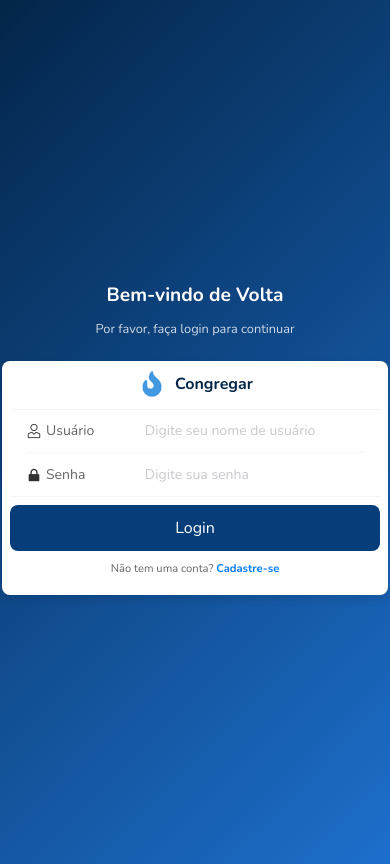
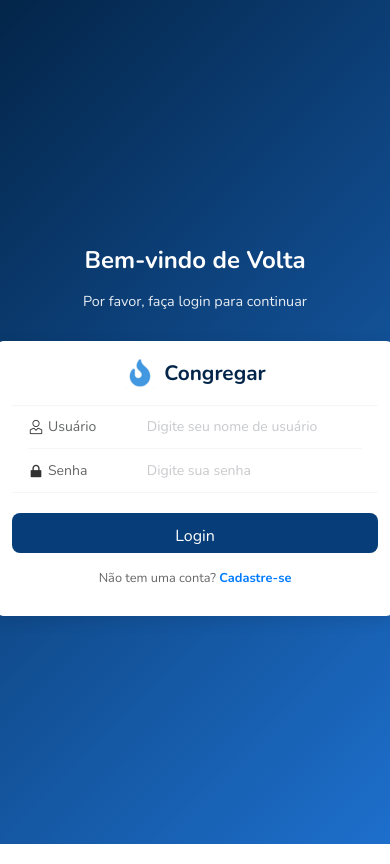
Before and after one commit to LucasNovosado/Congregar2.0, a Vue app: page / in a window 390 px wide. Built offline with nearby package versions, Linux system fonts and the light colour scheme; what parse would draw is missing.

Commit message:
Update LoginPage.vue

```diff
--- a/src/views/LoginPage.vue
+++ b/src/views/LoginPage.vue
@@ -52,31 +52,31 @@ import { login } from '@/services/auth';
 import { ref } from 'vue';
 import { useRouter } from 'vue-router';
 import { useStore } from 'vuex';
-import BotaoPadrao from '@/components/BotaoPadrao.vue'; // Importando o BotaoPadrao
-import { Toast } from 'vant'; // Importando o Toast para exibir mensagens de erro
+import BotaoPadrao from '@/components/BotaoPadrao.vue';
+import { Toast } from 'vant';
 
 export default {
   components: {
-    BotaoPadrao, // Registrando o componente BotaoPadrao
+    BotaoPadrao,
   },
   setup() {
     const username = ref('');
     const password = ref('');
-    const isLoading = ref(false); // Estado para controlar o loading
+    const isLoading = ref(false);
     const router = useRouter();
     const store = useStore();
 
     const onSubmit = async () => {
-      isLoading.value = true; // Inicia a animação de loading
+      isLoading.value = true;
 
       try {
         await login(username.value, password.value);
         store.dispatch('updateUsername', username.value);
         router.push({ name: 'Dashboard' });
       } catch (error) {
-        Toast.fail('Erro ao fazer login. Verifique suas credenciais.'); // Exibe mensagem de erro
+        Toast.fail('Erro ao fazer login. Verifique suas credenciais.');
       } finally {
-        isLoading.value = false; // Para a animação de loading
+        isLoading.value = false;
       }
     };
 
@@ -103,63 +103,67 @@ export default {
   justify-content: center;
   min-height: 100vh;
   background: linear-gradient(135deg, #032549, #1d6fcc);
-  padding: 10px; /* Reduzindo o padding para economizar espaço */
+  padding: 16px;
+  box-sizing: border-box;
 }
 
 .banner {
   text-align: center;
-  margin-bottom: 10px; /* Reduzindo o margin-bottom */
+  margin-bottom: 20px;
+  width: 100%;
+  max-width: 400px;
 }
 
 .logo-container {
   display: flex;
   align-items: center;
   justify-content: center;
-  margin-bottom: 10px; /* Reduzindo o margin-bottom */
+  margin-bottom: 16px;
 }
 
 .logo {
-  width: 40px; /* Reduzindo o tamanho da logo */
+  width: 36px;
   height: auto;
-  margin-right: 8px; /* Reduzindo o espaço entre a logo e o texto */
+  margin-right: 8px;
 }
 
 .app-name {
-  font-size: 1.2rem; /* Reduzindo o tamanho da fonte */
+  font-size: 1.5rem;
   color: #032549;
   margin: 0;
 }
 
 .banner-title {
-  font-size: 1.5rem; /* Reduzindo o tamanho da fonte */
+  font-size: 1.8rem;
   color: white;
-  margin-bottom: 5px; /* Reduzindo o margin-bottom */
+  margin-bottom: 8px;
   font-weight: bold;
 }
 
 .banner-subtitle {
-  font-size: 0.9rem; /* Reduzindo o tamanho da fonte */
-  color: rgba(255, 255, 255, 0.8);
+  font-size: 1rem;
+  color: rgba(255, 255, 255, 0.9);
 }
 
 .form-container {
   width: 100%;
   max-width: 400px;
   background: white;
-  padding: 10px; /* Reduzindo o padding */
-  border-radius: 8px; /* Reduzindo o border-radius */
-  box-shadow: 0 4px 10px rgba(0, 0, 0, 0.1); /* Reduzindo a sombra */
+  padding: 24px;
+  border-radius: 12px;
+  box-shadow: 0 4px 16px rgba(0, 0, 0, 0.1);
 }
 
 .login-button {
-  margin-top: 10px; /* Reduzindo o margin-top */
+  margin-top: 24px;
   width: 100%;
+  height: 44px;
 }
 
 .register-link {
   text-align: center;
-  margin-top: 10px; /* Reduzindo o margin-top */
-  font-size: 0.8rem; /* Reduzindo o tamanho da fonte */
+  margin-top: 16px;
+  font-size: 0.9rem;
   color: #666;
 }
 
@@ -177,34 +181,82 @@ export default {
   color: #007bff;
 }
 
-/* Media Queries para ajustes em telas menores */
+/* Media Queries */
 @media (max-width: 480px) {
+  .login-container {
+    padding: 12px;
+  }
+
+  .banner {
+    margin-bottom: 16px;
+  }
+
   .banner-title {
-    font-size: 1.2rem; /* Ajustando o tamanho da fonte para telas muito pequenas */
+    font-size: 1.5rem;
   }
 
   .banner-subtitle {
-    font-size: 0.8rem; /* Ajustando o tamanho da fonte para telas muito pequenas */
+    font-size: 0.9rem;
+  }
+
+  .form-container {
+    padding: 16px;
+    border-radius: 8px;
   }
 
   .logo {
-    width: 30px; /* Reduzindo ainda mais o tamanho da logo */
+    width: 32px;
   }
 
   .app-name {
-    font-size: 1rem; /* Reduzindo o tamanho da fonte para telas muito pequenas */
+    font-size: 1.3rem;
+  }
+
+  .login-button {
+    margin-top: 20px;
+    height: 40px;
+  }
+
+  .register-link {
+    font-size: 0.8rem;
+  }
+}
+
+/* Additional Media Query for very small devices */
+@media (max-width: 320px) {
+  .login-container {
+    padding: 8px;
+  }
+
+  .banner-title {
+    font-size: 1.3rem;
+  }
+
+  .banner-subtitle {
+    font-size: 0.8rem;
   }
 
   .form-container {
-    padding: 8px; /* Reduzindo o padding para telas muito pequenas */
+    padding: 12px;
   }
 
-  .login-button {
-    margin-top: 8px; /* Reduzindo o margin-top para telas muito pequenas */
+  .logo {
+    width: 28px;
+  }
+
+  .app-name {
+    font-size: 1.2rem;
   }
 
   .register-link {
-    font-size: 0.7rem; /* Reduzindo o tamanho da fonte para telas muito pequenas */
+    font-size: 0.7rem;
+  }
+}
+
+/* Fix for viewport height on mobile browsers */
+@supports (-webkit-touch-callout: none) {
+  .login-container {
+    min-height: -webkit-fill-available;
   }
 }
 </style>
```
